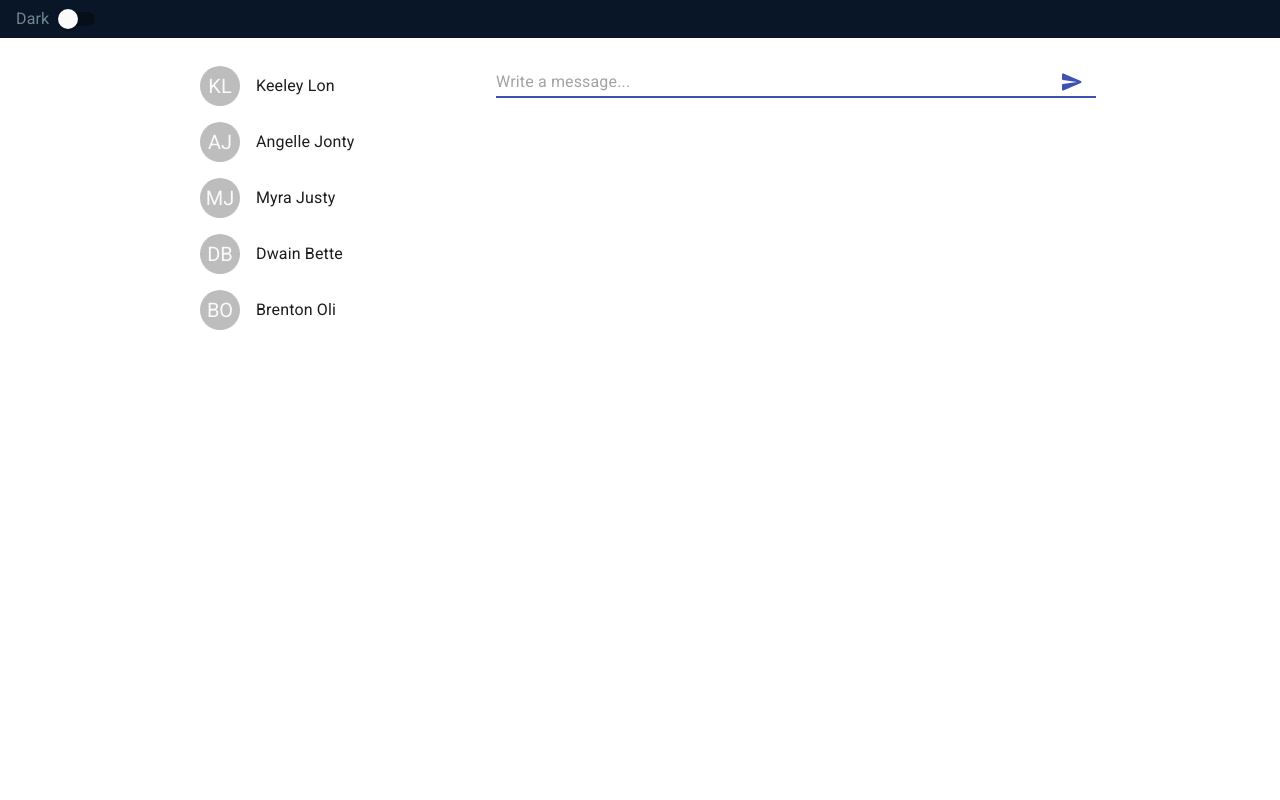
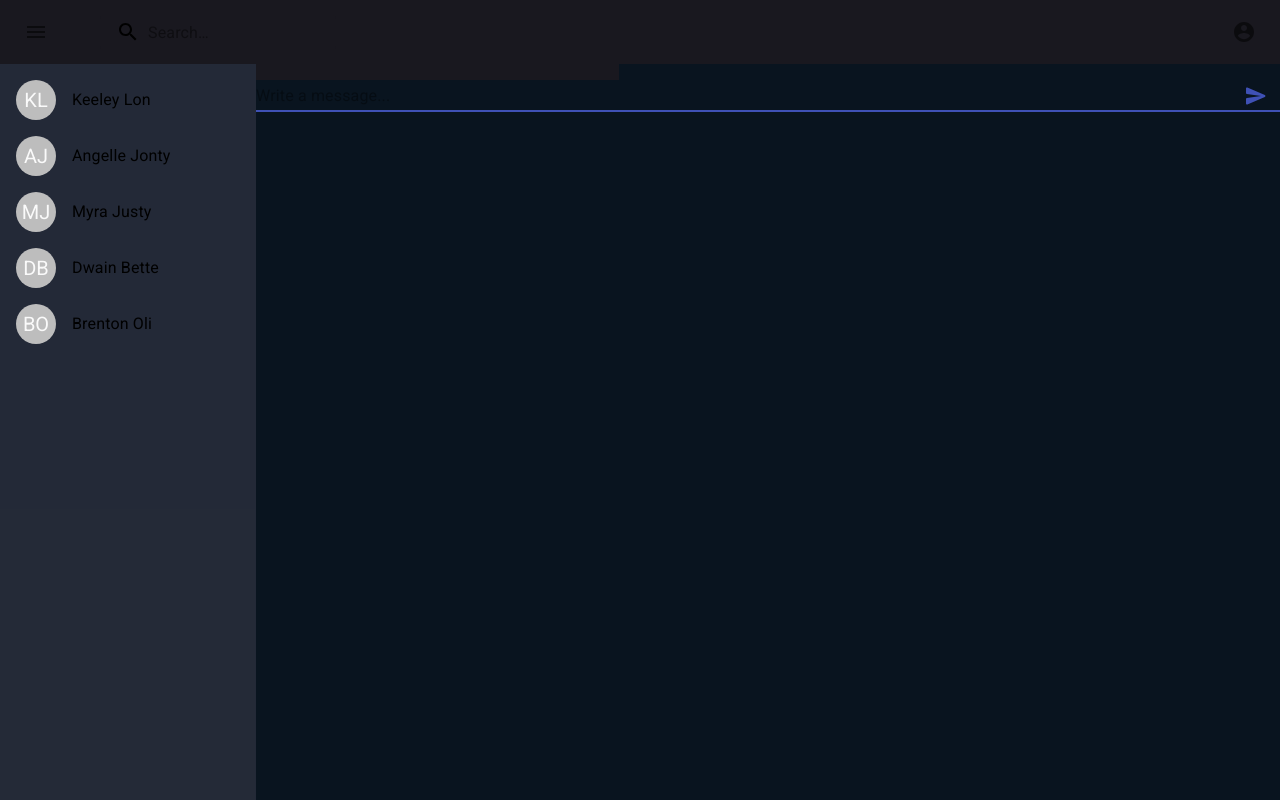
Before and after one commit to AleR111/React, a React (Create React App) app in the folder my-react-app/: page / in a window 1280 px wide. Built offline with nearby package versions, Linux system fonts and the light colour scheme.

Commit message:
update style

```diff
--- a/my-react-app/package.json
+++ b/my-react-app/package.json
@@ -33,6 +33,7 @@
     "@testing-library/jest-dom": "^5.11.4",
     "@testing-library/react": "^11.1.0",
     "@testing-library/user-event": "^12.1.10",
+    "classnames": "^2.3.1",
     "prop-types": "^15.7.2",
     "node-sass": "^6.0.1",
     "react": "^17.0.2",
--- a/my-react-app/src/App.js
+++ b/my-react-app/src/App.js
@@ -1,14 +1,14 @@
 import "./App.css"
 import {
-  Container,
-  Grid,
-  makeStyles,
-  FormControlLabel,
-  Switch,
+  // Container,
+  // Grid,
+  // makeStyles,
+  // FormControlLabel,
+  // Switch,
 } from "@material-ui/core"
 import { createTheme, ThemeProvider } from "@material-ui/core/styles"
-import { useState } from "react"
-import { Chats, Messages } from "./components"
+// import { useState } from "react"
+import {Layout, Header, Chats, Messages} from "./components"
 
 const themes = {
   dark: createTheme({
@@ -31,66 +31,66 @@ const themes = {
 }
 
 export const App = () => {
-  const [themeName, setThemeName] = useState("light")
+  // const [themeName, setThemeName] = useState("light")
 
-  const handleChange = (event) => {
-    if (event.target.checked) {
-      setThemeName(event.target.name)
-    } else setThemeName(event.target.value)
-  }
+  // const handleChange = (event) => {
+  //   if (event.target.checked) {
+  //     setThemeName(event.target.name)
+  //   } else setThemeName(event.target.value)
+  // }
 
   return (
-    <div>
-      <header
-        style={{
-          color: "rgba(137,159,161,0.82)",
-          height: 50,
-          backgroundColor: "#091628",
-        }}
-      >
-        <FormControlLabel
-          labelPlacement="start"
-          control={
-            <Switch
-              onChange={handleChange}
-              color="primary"
-              name="dark"
-              value="light"
-            />
-          }
-          label="Dark"
-        />
-      </header>
-      <ThemeProvider theme={themes[themeName]}>
-        <Wrapper />
+
+      // <header
+      //   style={{
+      //     color: "rgba(137,159,161,0.82)",
+      //     height: 50,
+      //     backgroundColor: "#091628",
+      //   }}
+      // >
+      //   <FormControlLabel
+      //     labelPlacement="start"
+      //     control={
+      //       <Switch
+      //         onChange={handleChange}
+      //         color="primary"
+      //         name="dark"
+      //         value="light"
+      //       />
+      //     }
+      //     label="Dark"
+      //   />
+      // </header>
+      <ThemeProvider theme={themes.dark}>
+        <Layout Header={<Header />} Chats={<Chats/>} Messages={<Messages/>} />
       </ThemeProvider>
-    </div>
+
   )
 }
 
-const useStyles = makeStyles((theme) => {
-  return {
-    root: {
-      color: theme.font.color,
-      background: theme.background.color,
-    },
-  }
-})
+// const useStyles = makeStyles((theme) => {
+//   return {
+//     root: {
+//       color: theme.font.color,
+//       background: theme.background.color,
+//     },
+//   }
+// })
 
-const Wrapper = () => {
-  const classes = useStyles()
-  return (
-    <div className={classes.root}>
-      <Container maxWidth="md">
-        <Grid container={true} spacing={3}>
-          <Grid item={true} xs={4}>
-            <Chats />
-          </Grid>
-          <Grid item={true} xs={8}>
-            <Messages />
-          </Grid>
-        </Grid>
-      </Container>
-    </div>
-  )
-}
+// const Wrapper = () => {
+//   const classes = useStyles()
+//   return (
+//     <div className={classes.root}>
+//       <Container maxWidth="md">
+//         <Grid container={true} spacing={3}>
+//           <Grid item={true} xs={4}>
+//             <Chats />
+//           </Grid>
+//           <Grid item={true} xs={8}>
+//             <Messages />
+//           </Grid>
+//         </Grid>
+//       </Container>
+//     </div>
+//   )
+// }
--- /dev/null
+++ b/my-react-app/src/components/header/Header.js
@@ -0,0 +1,100 @@
+import { AppBar, Toolbar, IconButton, InputBase } from "@material-ui/core"
+import { makeStyles } from "@material-ui/core/styles"
+import { Menu, Search, AccountCircle } from "@material-ui/icons"
+
+const useStyles = makeStyles((theme) => ({
+  header: {
+    backgroundColor: theme.background.color,
+    boxShadow: 'none'
+  },
+  grow: {
+    flexGrow: 1,
+  },
+  menuButton: {
+    marginRight: theme.spacing(2),
+  },
+  title: {
+    display: "none",
+    [theme.breakpoints.up("sm")]: {
+      display: "block",
+    },
+  },
+  search: {
+    position: "relative",
+    borderRadius: theme.shape.borderRadius,
+    backgroundColor: theme.background.color,
+    marginRight: theme.spacing(2),
+    marginLeft: 0,
+    width: "100%",
+    [theme.breakpoints.up("sm")]: {
+      marginLeft: theme.spacing(3),
+      width: "auto",
+    },
+  },
+  searchIcon: {
+    padding: theme.spacing(0, 2),
+    height: "100%",
+    position: "absolute",
+    pointerEvents: "none",
+    display: "flex",
+    alignItems: "center",
+    justifyContent: "center",
+  },
+  inputRoot: {
+    color: "inherit",
+  },
+  inputInput: {
+    padding: theme.spacing(1, 1, 1, 0),
+    paddingLeft: `calc(1em + ${theme.spacing(4)}px)`,
+    transition: theme.transitions.create("width"),
+    width: "100%",
+    [theme.breakpoints.up("md")]: {
+      width: "20ch",
+    },
+  },
+}))
+
+export const Header = () => {
+  const classes = useStyles()
+
+  return (
+    <div className={classes.grow}>
+      <AppBar className={classes.header} color='inherit' position="static">
+        <Toolbar>
+          <IconButton
+            edge="start"
+            className={classes.menuButton}
+            // color="inherit"
+            aria-label="open drawer"
+          >
+            <Menu />
+          </IconButton>
+          <div className={classes.search}>
+            <div className={classes.searchIcon}>
+              <Search />
+            </div>
+            <InputBase
+              placeholder="Search…"
+              classes={{
+                root: classes.inputRoot,
+                input: classes.inputInput,
+              }}
+              inputProps={{ "aria-label": "search" }}
+            />
+          </div>
+          <div className={classes.grow} />
+          <div>
+            <IconButton
+              edge="end"
+              aria-label="account of current user"
+              aria-haspopup="true"
+              // color="inherit"
+            >
+              <AccountCircle />
+            </IconButton>
+          </div>
+        </Toolbar>
+      </AppBar>
+    </div>
+  )
+}
--- /dev/null
+++ b/my-react-app/src/components/header/index.js
@@ -0,0 +1 @@
+export * from './Header'
--- a/my-react-app/src/components/index.js
+++ b/my-react-app/src/components/index.js
@@ -1,2 +1,4 @@
 export * from './chats'
 export * from './messages'
+export * from './layout'
+export * from './header'
--- /dev/null
+++ b/my-react-app/src/components/layout/Layout.js
@@ -0,0 +1,13 @@
+import styles from './layout.module.scss'
+
+export const Layout = ({ Header, Chats, Messages }) => {
+  return (
+    <div className={styles.layout}>
+      <div>{Header}</div>
+      <div className={styles.content}>
+        <div className={styles.chats}>{Chats}</div>
+        <div className={styles.messages}>{Messages}</div>
+      </div>
+    </div>
+  )
+}
--- /dev/null
+++ b/my-react-app/src/components/layout/index.js
@@ -0,0 +1 @@
+export * from './Layout'
--- /dev/null
+++ b/my-react-app/src/components/layout/layout.module.scss
@@ -0,0 +1,19 @@
+.layout {
+  display: flex;
+  flex-direction: column;
+  height: 100%;
+}
+
+.content {
+  flex-grow: 1;
+display: grid;
+  grid-template-columns: 1fr 4fr;
+}
+
+.messages {
+background-color: #09141f;
+}
+
+.chats {
+  background-color: rgba(27, 33, 47, 0.96);
+}
--- a/my-react-app/src/components/messages/Messages.js
+++ b/my-react-app/src/components/messages/Messages.js
@@ -11,8 +11,11 @@ import {
 } from "@material-ui/core"
 import { makeStyles } from "@material-ui/core/styles"
 import { SendRounded } from "@material-ui/icons"
+// import classNames from "classnames";
+import React, { useState, useEffect, useRef } from "react"
+import styles from './message.module.scss'
 
-import React, { useState, useEffect, useRef } from "react"
+
 
 // import styles from "./message.module.scss"
 
@@ -62,7 +65,8 @@ export const Messages = () => {
   }, [message])
 
   return (
-    <div>
+    <div className={styles.container}>
+      <div className={styles.messagesList}>
       <List className={classes.root}>
         {message.map((elem, id) => (
           <div key={id}>
@@ -76,6 +80,7 @@ export const Messages = () => {
           </div>
         ))}
       </List>
+      </div>
 
       <Input
         inputRef={inputRef}
--- a/my-react-app/src/components/messages/message.module.scss
+++ b/my-react-app/src/components/messages/message.module.scss
@@ -26,3 +26,12 @@
 //    content: ":";
 //  }
 //}
+
+.container {
+  display: flex;
+  flex-direction: column;
+}
+
+.messagesList {
+flex-grow: 1;
+}
--- a/my-react-app/src/index.css
+++ b/my-react-app/src/index.css
@@ -11,3 +11,7 @@ code {
   font-family: source-code-pro, Menlo, Monaco, Consolas, 'Courier New',
     monospace;
 }
+
+html, body, #root {
+  height: 100%;
+}
```
Also changed, not shown: my-react-app/src/App.css (line endings or trailing spaces).
